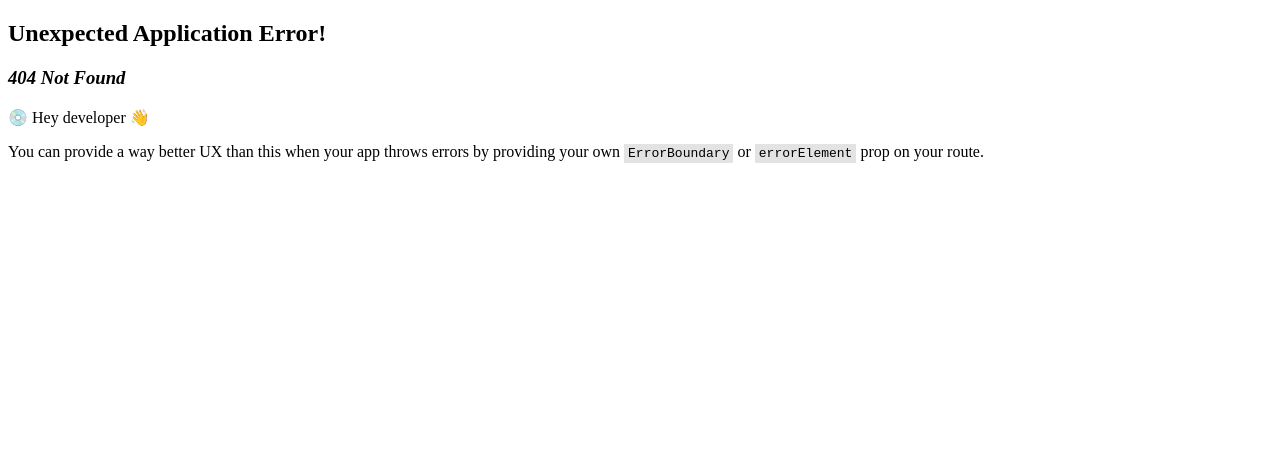
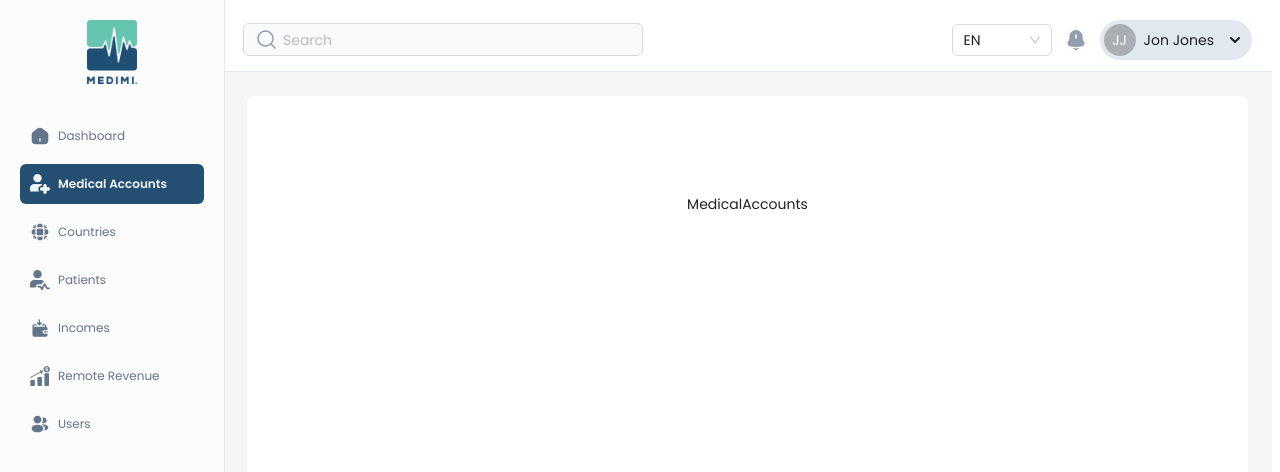
Before and after one commit to deftzero/medimi-admin, a React (Vite) app: page /medical-accounts in a window 1280 px wide. Before the commit this address had no page. Shown: the top 472 px of the page. Built offline with nearby package versions, Linux system fonts and the light colour scheme.

Commit message:
pages added

```diff
--- /dev/null
+++ b/src/layout/Layout.tsx
@@ -0,0 +1,29 @@
+import { Layout } from 'antd';
+import { Sidebar } from './Sidebar';
+import { AppHeader } from './Header';
+
+const { Content } = Layout;
+
+const contentStyles = {
+  minHeight: '85dvh',
+  lineHeight: '120px',
+  margin: '24px 24px',
+  overflow: 'initial'
+}
+
+export default function AppLayout({ children }: { children: any }) {
+
+  return (
+    <Layout hasSider>
+      <Sidebar />
+      <Layout style={{ marginLeft: 215 }}>
+        <AppHeader />
+        <Content style={contentStyles}>
+          <div className='p-12 bg-white rounded-md text-center h-full'>
+            {children}
+          </div>
+        </Content>
+      </Layout>
+    </Layout>
+  );
+};
--- a/src/layout/Sidebar.tsx
+++ b/src/layout/Sidebar.tsx
@@ -1,6 +1,6 @@
 import { Layout } from 'antd';
 import Logo from '../assets/medimi-logo-colors.png'
-import { Link } from 'react-router-dom';
+import { Link, useLocation } from 'react-router-dom';
 import Dashboard from '../assets/icons/dashboard.svg?react'
 import MedicalAccounts from '../assets/icons/medical-accounts.svg?react'
 import Countries from '../assets/icons/countries.svg?react'
@@ -46,37 +46,37 @@ export function Sidebar() {
       key: 2,
       icon: MedicalAccounts,
       title: 'Medical Accounts',
-      href: "/accounts"
+      href: "/medical-accounts"
     },
     {
       key: 3,
       icon: Countries,
       title: 'Countries',
-      href: "/journal-voucher"
+      href: "/countries"
     },
     {
       key: 4,
       icon: Patients,
       title: 'Patients',
-      href: "/general-ledger"
+      href: "/patients"
     },
     {
       key: 5,
       icon: Incomes,
       title: 'Incomes',
-      href: "/general-ledger"
+      href: "/incomes"
     },
     {
       key: 6,
       icon: RemoteRevenue,
       title: 'Remote Revenue',
-      href: "/general-ledger"
+      href: "/remote-revenue"
     },
     {
       key: 4,
       icon: Users,
       title: 'Users',
-      href: "/general-ledger"
+      href: "/users"
     },
   ]
 
@@ -85,7 +85,7 @@ export function Sidebar() {
       <div className='flex justify-center w-full mt-5'>
         <img src={Logo} className='h-16' />
       </div>
-      <ul className="list-none space-y-1 px-5 mt-8">
+      <ul className="list-none space-y-2 px-5 mt-8">
         {sidebarItems.map((link: any) =>
           <li key={link.title}>
             <SidebarLink link={link} />
@@ -107,14 +107,16 @@ const SidebarLink = ({
   const activeIconColor = '#f1f5f9'
   const iconColor = '#64748b'
 
+  const location = useLocation()
+
   return (
     <Link
       to={link.href}
-      className={`group transition-colors p-3 inline-block hover:bg-popover text-xs hover:shadow rounded-md w-full${active ? " font-semibold bg-primary text-slate-100 hover:bg-primary hover:text-slate-100" : " text-slate-500 hover:text-slate-500"
+      className={`group transition-colors p-2.5 inline-block hover:bg-popover text-xs hover:shadow rounded-md w-full${location.pathname.includes(link.href) ? " font-semibold bg-primary text-slate-100 hover:bg-primary hover:text-slate-100" : " text-slate-500 hover:text-slate-500"
         }`}
     >
       <div className="flex items-center space-x-2">
-        <link.icon fill={active ? activeIconColor : iconColor } />
+        <link.icon fill={location.pathname.includes(link.href) ? activeIconColor : iconColor } />
         <span>{link.title}</span>
       </div>
     </Link>
--- a/src/layout/index.tsx
+++ /dev/null
@@ -1,41 +0,0 @@
-import React from 'react';
-import { useTranslation } from 'react-i18next';
-import { Layout } from 'antd';
-import { Sidebar } from './Sidebar';
-import { AppHeader } from './Header';
-
-const { Content, Footer } = Layout;
-
-export default function AppLayout() {
-
-  const { t } = useTranslation();
-
-  return (
-    <Layout hasSider>
-      <Sidebar />
-      <Layout style={{ marginLeft: 215 }}>
-        <AppHeader />
-        <Content style={{ margin: '24px 24px 0', overflow: 'initial' }}>
-          <div
-            className='p-12 bg-white rounded-md text-center'
-          >
-            <p>long content</p>
-            <p>{t('title', { name: 'John' })}</p>
-            {
-              // indicates very long content
-              Array.from({ length: 100 }, (_, index) => (
-                <React.Fragment key={index}>
-                  {index % 20 === 0 && index ? 'more' : '...'}
-                  <br />
-                </React.Fragment>
-              ))
-            }
-          </div>
-        </Content>
-        <Footer style={{ textAlign: 'center' }}>
-          Ant Design ©{new Date().getFullYear()} Created by Ant UED
-        </Footer>
-      </Layout>
-    </Layout>
-  );
-};
--- /dev/null
+++ b/src/pages/admin/Countries.tsx
@@ -0,0 +1,6 @@
+
+export default function Countries() {
+  return (
+    <div>Countries</div>
+  )
+}
--- /dev/null
+++ b/src/pages/admin/Dashboard.tsx
@@ -0,0 +1,6 @@
+
+export default function Dashboard() {
+  return (
+    <div>Dashboard</div>
+  )
+}
--- /dev/null
+++ b/src/pages/admin/Incomes.tsx
@@ -0,0 +1,6 @@
+
+export default function Incomes() {
+  return (
+    <div>Incomes</div>
+  )
+}
--- /dev/null
+++ b/src/pages/admin/MedicalAccounts.tsx
@@ -0,0 +1,6 @@
+
+export default function MedicalAccounts() {
+  return (
+    <div>MedicalAccounts</div>
+  )
+}
--- /dev/null
+++ b/src/pages/admin/Patients.tsx
@@ -0,0 +1,6 @@
+
+export default function Patients() {
+  return (
+    <div>Patients</div>
+  )
+}
--- /dev/null
+++ b/src/pages/admin/RemoteRevenue.tsx
@@ -0,0 +1,6 @@
+
+export default function RemoteRevenue() {
+  return (
+    <div>RemoteRevenue</div>
+  )
+}
--- /dev/null
+++ b/src/pages/admin/Users.tsx
@@ -0,0 +1,6 @@
+
+export default function Users() {
+  return (
+    <div>Users</div>
+  )
+}
--- a/src/router/index.tsx
+++ b/src/router/index.tsx
@@ -1,7 +1,13 @@
-import { createBrowserRouter } from "react-router-dom";
+import { Outlet, createBrowserRouter } from "react-router-dom";
 import LoginPage from "../pages/Login";
-import AppLayout from "../layout";
-
+import AppLayout from "../layout/Layout";
+import Dashboard from "../pages/admin/Dashboard";
+import MedicalAccounts from "../pages/admin/MedicalAccounts";
+import Countries from "../pages/admin/Countries";
+import Patients from "../pages/admin/Patients";
+import Incomes from "../pages/admin/Incomes";
+import RemoteRevenue from "../pages/admin/RemoteRevenue";
+import Users from "../pages/admin/Users";
 
 export const router = createBrowserRouter([
   {
@@ -11,8 +17,37 @@ export const router = createBrowserRouter([
   },
   {
     path: "/",
-    element: <AppLayout>
-
-    </AppLayout>,
+    element: <AppLayout><Outlet /></AppLayout>,
+    children: [
+      {
+        index: true,
+        path: "/dashboard",
+        element: <Dashboard />
+      },
+      {
+        path: "/medical-accounts",
+        element: <MedicalAccounts />
+      },
+      {
+        path: "/countries",
+        element: <Countries />
+      },
+      {
+        path: "/patients",
+        element: <Patients />
+      },
+      {
+        path: "/incomes",
+        element: <Incomes />
+      },
+      {
+        path: "/remote-revenue",
+        element: <RemoteRevenue />
+      },
+      {
+        path: "/users",
+        element: <Users />
+      },
+    ]
   }
 ])
```
